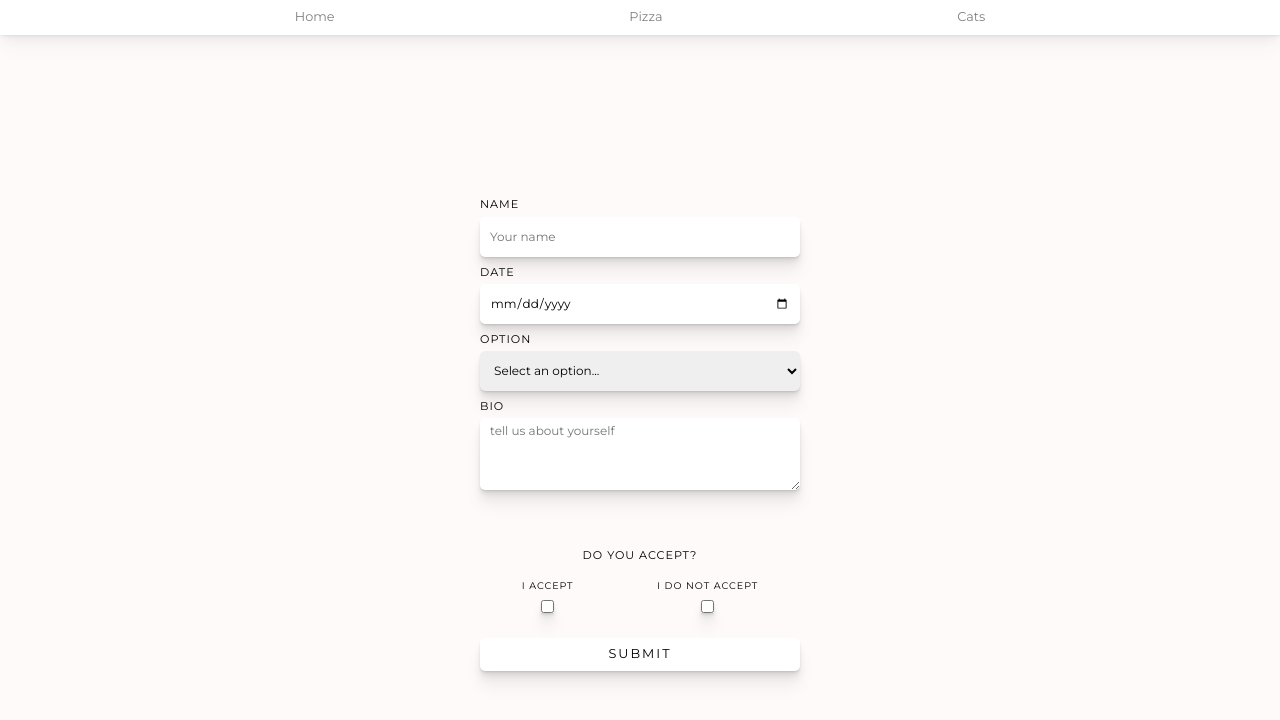
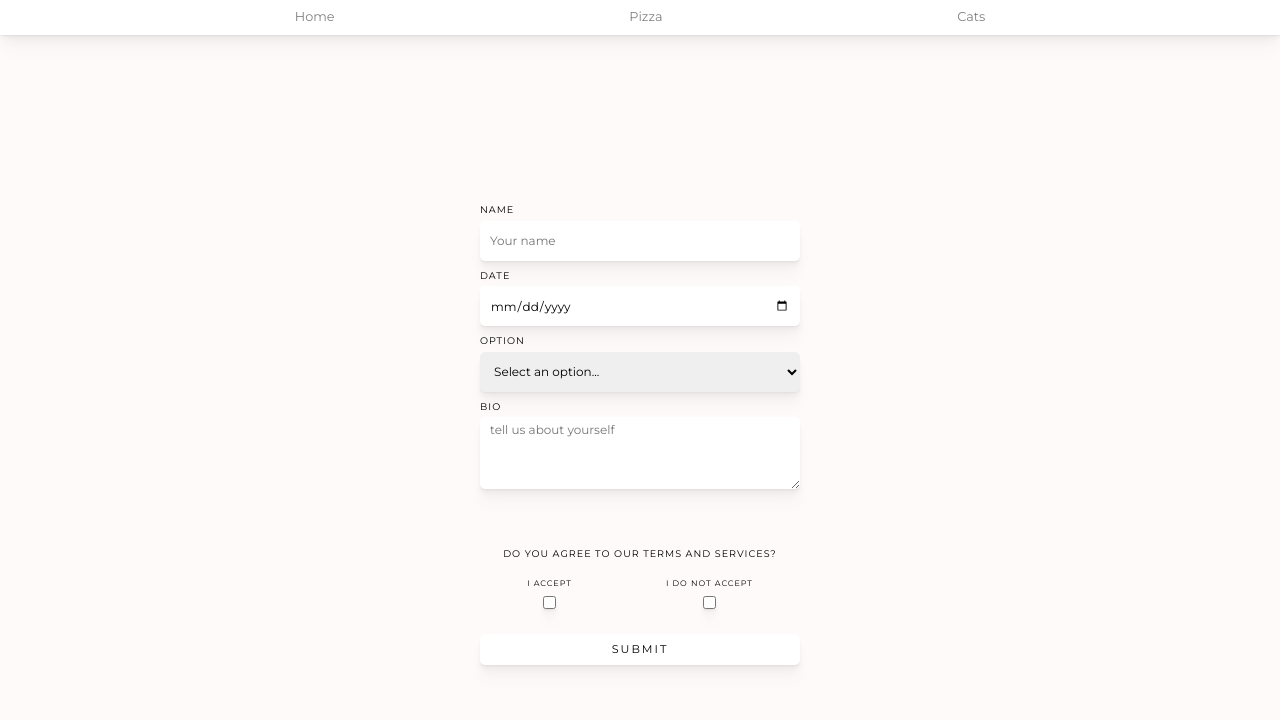
Before and after one commit to kathrynzaro/react-template, a React app: page / in a window 1280 px wide. Shown: the top 720 px of the page. Built offline with nearby package versions, Linux system fonts and the light colour scheme; a web font is replaced by a local one.

Commit message:
minor styling tweaks

```diff
--- a/src/components/Dashboard/Dashboard.css
+++ b/src/components/Dashboard/Dashboard.css
@@ -21,7 +21,7 @@ form {
 .Dashboard label {
   display: grid;
   gap: 6px;
-  font-size: .7rem;
+  font-size: .6rem;
   letter-spacing: 1px;
   text-transform: uppercase;
 }
@@ -31,11 +31,11 @@ input[type='radio'] {
   border: none;
   border-radius: 5px;
   box-shadow:
-    0 1px 1px hsl(0deg 0% 0% / 0.05),
-    0 2px 2px hsl(0deg 0% 0% / 0.05),
-    0 4px 4px hsl(0deg 0% 0% / 0.05),
-    0 8px 8px hsl(0deg 0% 0% / 0.05),
-    0 16px 16px hsl(0deg 0% 0% / 0.05)
+    0 1px 1px hsl(0deg 0% 0% / 0.025),
+    0 2px 2px hsl(0deg 0% 0% / 0.025),
+    0 4px 4px hsl(0deg 0% 0% / 0.025),
+    0 8px 8px hsl(0deg 0% 0% / 0.025),
+    0 16px 16px hsl(0deg 0% 0% / 0.025)
   ;
 
   font-family: 'Montserrat';
@@ -72,11 +72,11 @@ textarea {
 
 .Dashboard fieldset label {
   justify-items: center;
-  font-size: .6rem;
+  font-size: .5rem;
 }
 
 fieldset legend {
-  font-size: .7rem;
+  font-size: .6rem;
   letter-spacing: 1px;
   text-transform: uppercase;
   padding: 20px 0;
@@ -87,14 +87,14 @@ form button {
   padding: 10px;
   border-radius: 5px;
   box-shadow:
-    0 1px 1px hsl(0deg 0% 0% / 0.05),
-    0 2px 2px hsl(0deg 0% 0% / 0.05),
-    0 4px 4px hsl(0deg 0% 0% / 0.05),
-    0 8px 8px hsl(0deg 0% 0% / 0.05),
-    0 16px 16px hsl(0deg 0% 0% / 0.05)
+    0 1px 1px hsl(0deg 0% 0% / 0.025),
+    0 2px 2px hsl(0deg 0% 0% / 0.025),
+    0 4px 4px hsl(0deg 0% 0% / 0.025),
+    0 8px 8px hsl(0deg 0% 0% / 0.025),
+    0 16px 16px hsl(0deg 0% 0% / 0.025)
   ;
 
-  font-size: .8rem;
+  font-size: .7rem;
   text-transform: uppercase;
   letter-spacing: 2px;
 }
--- a/src/components/Dashboard/Dashboard.jsx
+++ b/src/components/Dashboard/Dashboard.jsx
@@ -33,7 +33,7 @@ export default function Dashboard() {
         </label>
 
         <fieldset>
-          <legend>Do you accept?</legend>
+          <legend>Do you agree to our terms and services?</legend>
 
           <label>
             I accept
```
Also changed, not shown: src/components/Form/FormControl.jsx (added).
